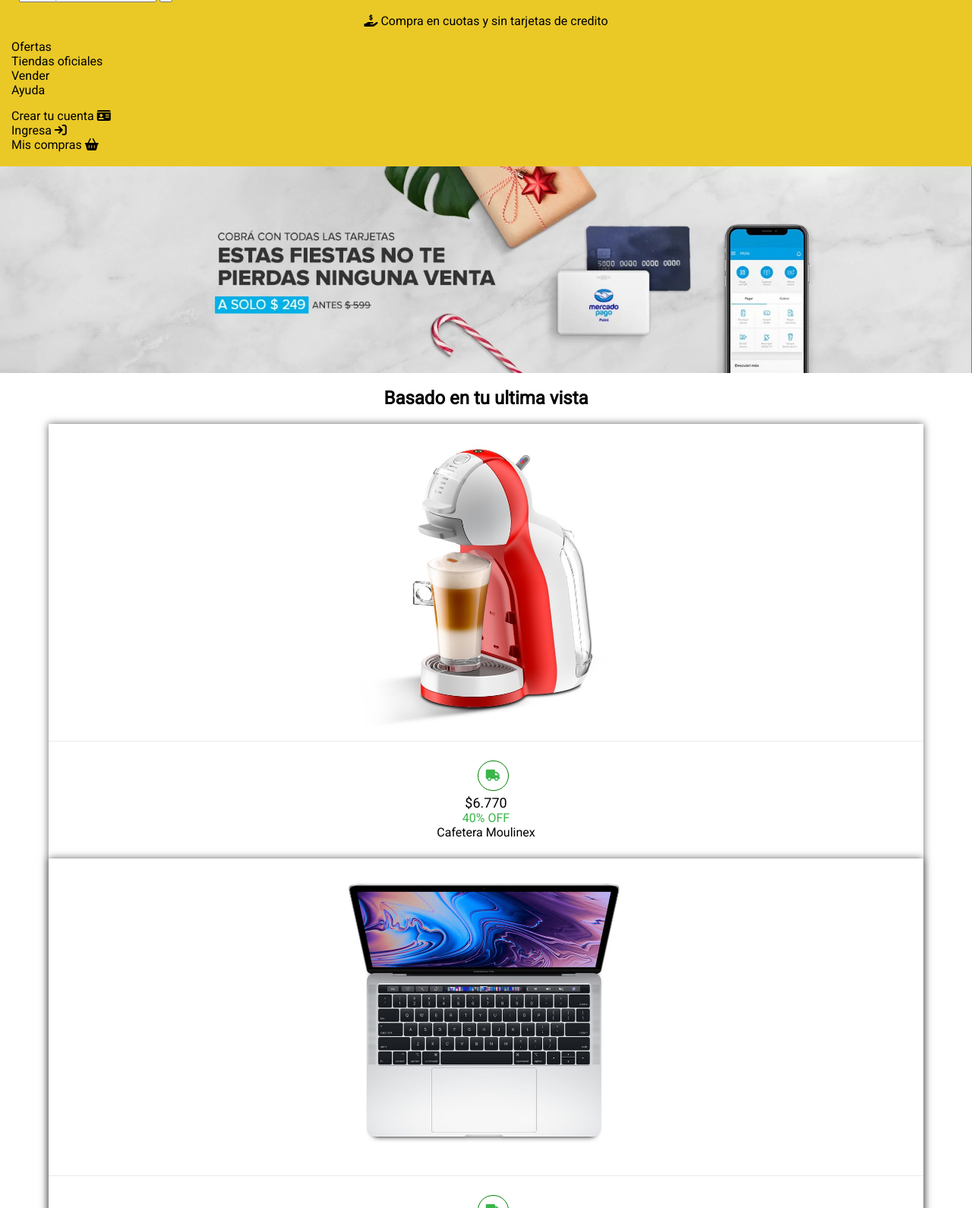
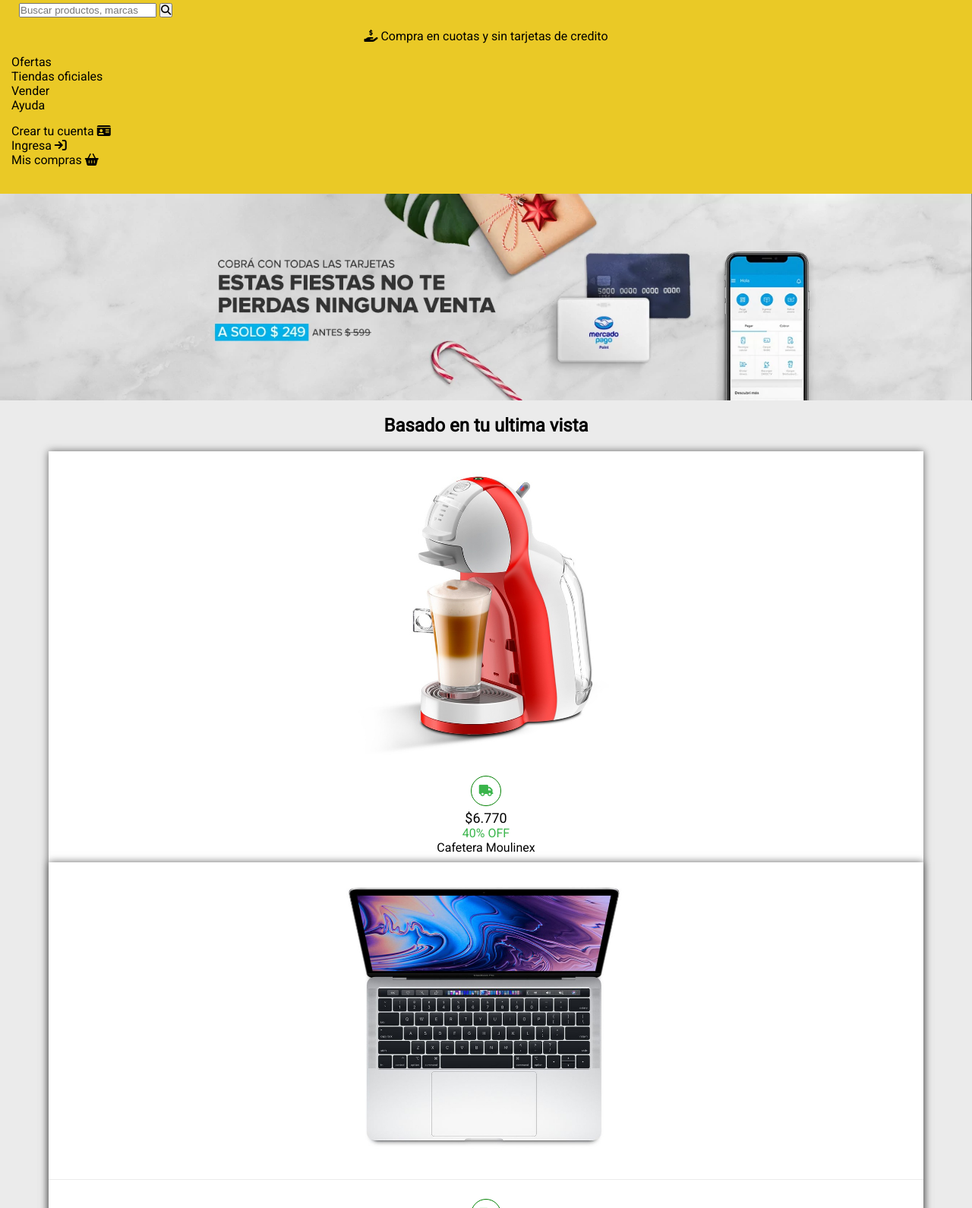
Before and after one commit to IagoSiccardi/MercadoLiebre, a website: page views/home.html in a window 1280 px wide. Shown: the part 101-1691 px from the top of the page at 76% size. Drawn offline with Linux system fonts and the light colour scheme; files that its build step writes are made by us from their sources; files whose address does not match are found by name.

Commit message:
cambios pequeños

```diff
--- a/public/css/footer.css
+++ b/public/css/footer.css
@@ -1,3 +1,7 @@
+footer{
+    margin-top: 20px;
+}
+
 footer section.copyright  {
     text-align: left;
     font-size: 10px;
--- a/public/css/header.css
+++ b/public/css/header.css
@@ -1,7 +1,7 @@
 header {
     background-color: var(--Amarillo);
-    width: 100%;
-    height: 230px;
+    padding: 20px 0;
+
 }
 
 header nav {
@@ -73,7 +73,5 @@
         display: none;
     }
 
-    header {
-        height: 320px;
-    }
+
 }
--- a/public/css/home.css
+++ b/public/css/home.css
@@ -5,6 +5,8 @@
     text-align: center;
     margin-top: 0px;
     margin-bottom: 60px;
+    background-color: var(--GrisClaro);
+    padding-bottom: 50px
 
 
 
@@ -13,7 +15,8 @@
 
 main section {
     width: 90%;
-    margin-left: 5%;
+    margin: 0 auto;
+    padding: 0;
 
 }
 
@@ -37,7 +40,7 @@
 
 main article div p {
     font-size: 16px;
-    color: var(--Verde)
+    color: var(--Verde);
 }
 
 main article div h3 {
@@ -52,12 +55,12 @@
     border-radius: 100px;
     padding: 10px;
     margin-bottom: 5px;
-    margin-left:49% ;
-    margin-right: 49%;;
+    margin-left:45% ;
+    margin-right: 45%;;
 
 }
 
-main section article .card{
+main section article .detalle{
 
     border-top: solid 1px var(--GrisClaro);
    /*  border-bottom: solid 1px var(--GrisClaro); */
@@ -74,8 +77,9 @@
 }
 
 main article{
-
+    margin-top: 10px;
     box-shadow: none;
+    background-color: white;
 }
 
 
--- a/public/css/variables.css
+++ b/public/css/variables.css
@@ -7,5 +7,6 @@
     --Verde : #39b54a;
     --TamañoH2:  24px;
     --TamañoP: 12px;
-    --TamañoH3: 16px
+    --TamañoH3: 16px;
+    --TamañoPrecios: 18px;
 }
--- a/views/home.html
+++ b/views/home.html
@@ -63,7 +63,7 @@
                 </div>
             <article>
                 <div><img src="images/img-macbook-pro-2019.jpg" alt="MacBook"></div>
-                <div class="card">
+                <div class="detalle">
                     <div class="envio"><i class="fas fa-truck"></i></div>
                     <span>$230.000</span>
                     <p>20% off</p>
@@ -72,7 +72,7 @@
             </article>
             <article>
                 <div><img src="images/img-samsung-galaxy-s10.jpg" alt="Samsung Galaxy"></div>
-                <div class="card">
+                <div class="detalle">
                     <div class="envio"><i class="fas fa-truck"></i></div>
                     <span>$70.500</span>
                     <p>10% off</p>
@@ -81,7 +81,7 @@
             </article>
             <article>
                 <div><img src="images/img-tv-samsung-smart.jpg" alt="SmartTv"></div>
-                <div class="card">
+                <div class="detalle">
                     <div class="envio"><i class="fas fa-truck"></i></div>
                     <span>$23.200</span>
                     <p>5% off</p>
```
